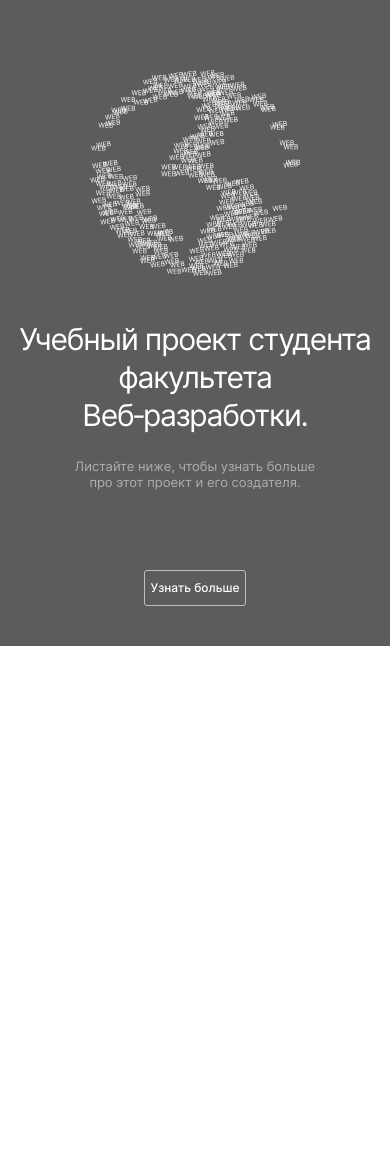
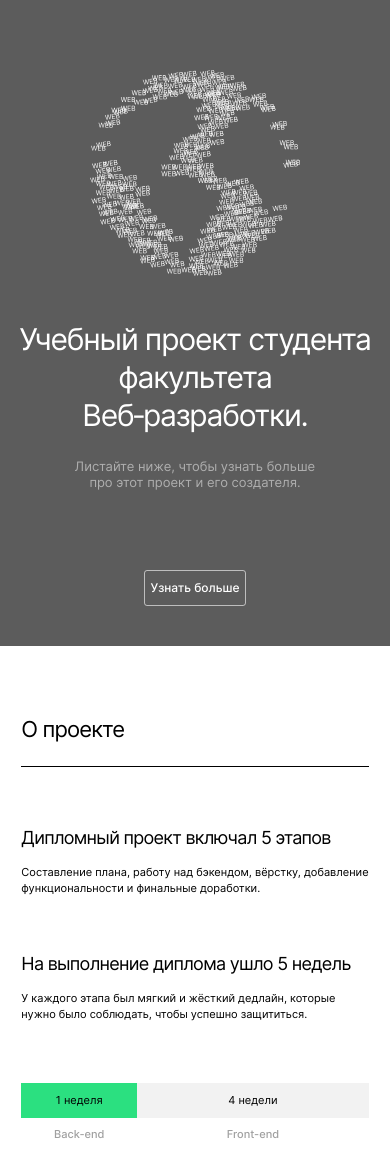
Before and after one commit to Anastasia-Belik/movies-explorer-frontend, a React (Create React App) app: page / in a window 390 px wide. Shown: the top 1176 px of the page. Before the commit the page ends 844 px from the top, so only its background shows below. Built offline with nearby package versions, Linux system fonts and the light colour scheme.

Commit message:
feat: создать компонент AboutProject

```diff
--- /dev/null
+++ b/src/components/Main/AboutProject/AboutProject.css
@@ -0,0 +1,129 @@
+.about-project{
+  padding: 110px 0;
+}
+
+.about-project__container {
+  padding-top: 70px;
+  border-top: 1px solid #000;
+  display: grid;
+  grid-template-columns: repeat(2, 1fr);
+  column-gap: 40px;
+}
+
+.about-project__column-title {
+  margin: 0;
+
+  font-style: normal;
+  font-weight: normal;
+  font-size: 20px;
+  line-height: 24px;
+  letter-spacing: -0.04em;
+}
+
+.about-project__text {
+  margin: 0;
+  padding-top: 26px;
+  font-style: normal;
+  font-weight: normal;
+  font-size: 14px;
+  line-height: 143%;
+}
+
+.about-project__timeline {
+  padding-top: 110px;
+  grid-column-start: 1;
+  grid-column-end: 3;
+
+  display: grid;
+  grid-template-columns: 1fr 4fr;
+
+  font-style: normal;
+  font-size: 14px;
+  line-height: 17px;
+  text-align: center;
+}
+
+.about-project__box {
+  margin: 0;
+  padding: 9px 14px;
+  background-color: #F2F2F2;
+  align-self: center;
+}
+
+.about-project__box_color {
+  background-color: #2BE080;
+}
+
+.about-project__layer {
+  margin: 0;
+  padding-top: 14px;
+
+  font-weight: 500;
+  color: #A0A0A0;
+}
+
+@media screen and (max-width: 770px) {
+  .about-project {
+    padding: 90px 0;
+  }
+
+  .about-project__container {
+    column-gap: 30px;
+  }
+
+  .about-project__text {
+    font-size: 12px;
+    line-height: 150%;
+  }
+
+  .about-project__timeline {
+    padding-top: 93px;
+  }
+
+  .about-project__box {
+    padding: 9px 10px;
+  }
+}
+
+@media screen and (max-width: 425px) {
+  .about-project {
+    padding: 70px 0;
+  }
+
+  .about-project__container {
+    padding-top: 60px;
+    grid-template-columns: 1fr;
+    column-gap: 0;
+    row-gap: 56px;
+  }
+
+  .about-project__column-title {
+    font-size: 18px;
+    line-height: 22px;
+  }
+
+  .about-project__text {
+    padding-top: 16px;
+    font-size: 11px;
+    line-height: 145%;
+  }
+
+  .about-project__timeline {
+    padding-top: 4px;
+    grid-column-start: 1;
+    grid-column-end: 2;
+
+    grid-template-columns: 2.84fr 5.68fr;
+
+    font-size: 11px;
+    line-height: 13px;
+  }
+
+  .about-project__box {
+    padding: 11px 10px;
+  }
+
+  .about-project__layer {
+    padding-top: 10px;
+  }
+}
--- /dev/null
+++ b/src/components/Main/AboutProject/AboutProject.js
@@ -0,0 +1,30 @@
+import React from "react";
+
+import './AboutProject.css';
+
+function AboutProject () {
+  return (
+    <section className='section about-project'>
+      <h2 className='section-title about-project__title'>О проекте</h2>
+      <div className='about-project__container'>
+        <div className='about-project__column'>
+          <h3 className='about-project__column-title'>Дипломный проект включал 5 этапов</h3>
+          <p className='about-project__text'>Составление плана, работу над бэкендом, вёрстку, добавление функциональности и финальные доработки.</p>
+        </div>
+        <div className='about-project__column'>
+          <h3 className='about-project__column-title'>На выполнение диплома ушло 5 недель</h3>
+          <p className='about-project__text'>У каждого этапа был мягкий и жёсткий дедлайн, которые нужно было соблюдать, чтобы успешно защититься.</p>
+        </div>
+        <div className='about-project__timeline'>
+          <p className='about-project__box about-project__box_color'>1 неделя</p>
+          <p className='about-project__box'>4 недели</p>
+          <p className='about-project__layer'>Back-end</p>
+          <p className='about-project__layer'>Front-end</p>
+        </div>
+      </div>
+
+    </section>
+  )
+}
+
+export default AboutProject;
--- a/src/components/Main/Main.css
+++ b/src/components/Main/Main.css
@@ -0,0 +1,28 @@
+.section {
+  max-width: 89.06%;
+  margin: 0 auto;
+}
+
+.section-title {
+  max-width: 600px;
+  margin: 0;
+  padding-bottom: 23px;
+
+  font-style: normal;
+  font-weight: normal;
+  font-size: 22px;
+  line-height: 27px;
+  letter-spacing: -0.04em;
+}
+
+@media screen and (max-width: 770px) {
+  .section {
+    max-width: 86.98%;
+  }
+}
+
+@media screen and (max-width: 425px) {
+  .section {
+    max-width: 89.06%;
+  }
+}
--- a/src/components/Main/Main.js
+++ b/src/components/Main/Main.js
@@ -2,12 +2,14 @@
 
 import "./Main.css";
 import Promo from "./Promo/Promo";
+import AboutProject from "./AboutProject/AboutProject";
+
 
 function Main() {
   return (
     <main className="main">
       <Promo />
-
+      <AboutProject />
     </main>
   );
 }
```
